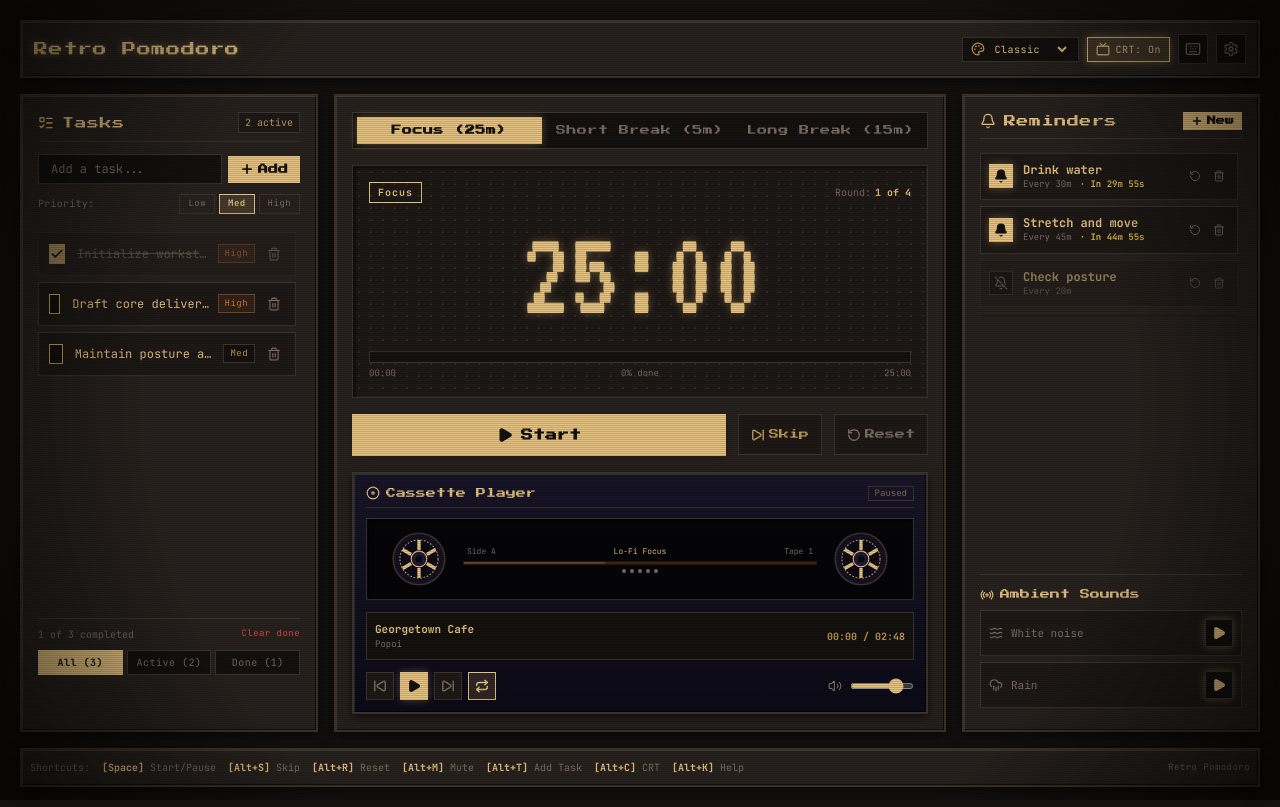
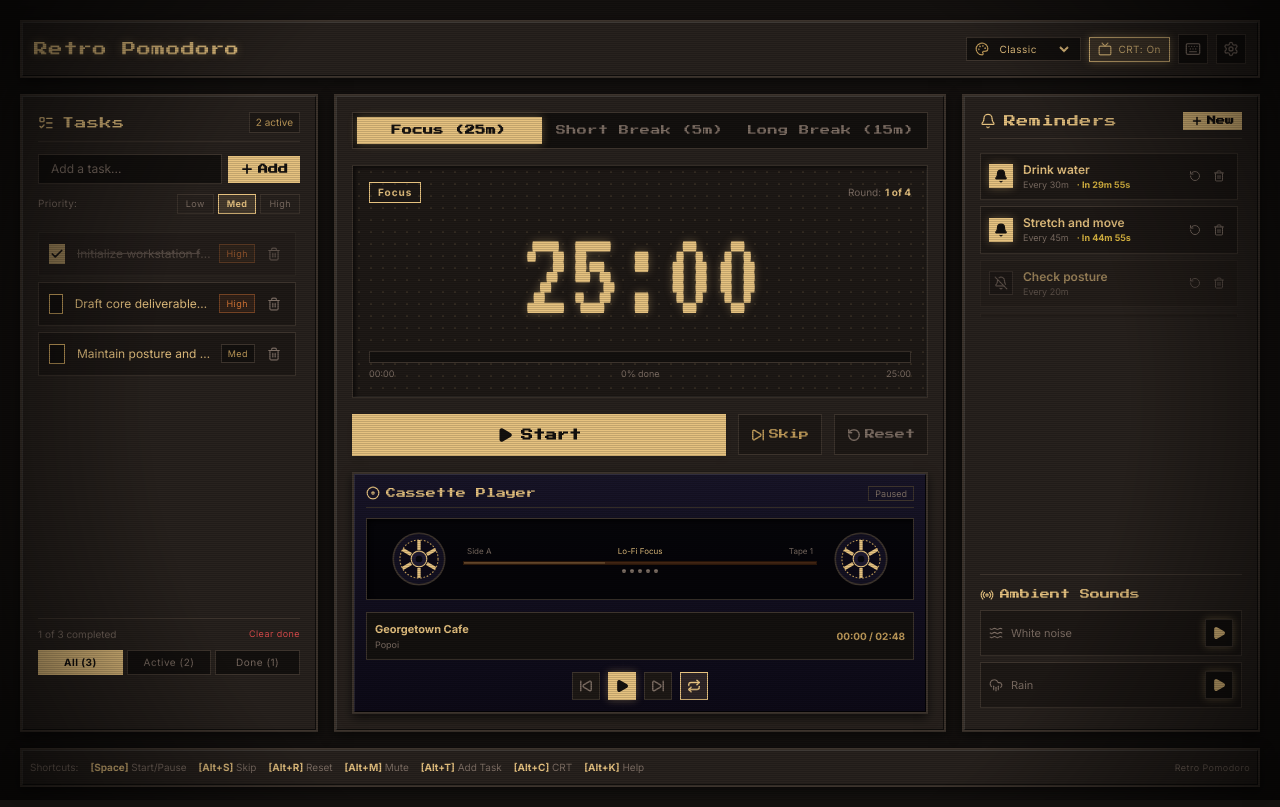
Before and after one commit to thatsyed/retro-pomodoro, a React (Vite) app: page / in a window 1280 px wide. Built offline with nearby package versions, Linux system fonts and the light colour scheme.

Commit message:
feat: remove cassette volume slider, normalize audio volumes, and apply Inter font

```diff
--- a/index.html
+++ b/index.html
@@ -9,10 +9,10 @@
 
   <link rel="preconnect" href="https://fonts.googleapis.com">
   <link rel="preconnect" href="https://fonts.gstatic.com" crossorigin>
-  <link href="https://fonts.googleapis.com/css2?family=Courier+Prime:wght@400;700&family=JetBrains+Mono:wght@400;500;700&family=Press+Start+2P&family=VT323&display=swap" rel="stylesheet">
+  <link href="https://fonts.googleapis.com/css2?family=Inter:wght@400;500;600;700;800&family=JetBrains+Mono:wght@400;500;700&family=Press+Start+2P&family=VT323&display=swap" rel="stylesheet">
   <link rel="icon" type="image/svg+xml" href="/icons/favicon.svg">
 </head>
-<body class="bg-[var(--bg-app)] text-[var(--text-primary)] min-h-screen font-mono overflow-x-hidden selection:bg-[var(--primary)] selection:text-[var(--bg-app)]">
+<body class="bg-[var(--bg-app)] text-[var(--text-primary)] min-h-screen font-sans overflow-x-hidden selection:bg-[var(--primary)] selection:text-[var(--bg-app)]">
   <div id="root"></div>
   <script type="module" src="/src/main.jsx"></script>
 </body>
--- a/src/components/cassette/CassettePlayer.jsx
+++ b/src/components/cassette/CassettePlayer.jsx
@@ -1,5 +1,5 @@
 import React, { useState, useEffect } from 'react';
-import { Play, Pause, SkipBack, SkipForward, Repeat, Volume2, VolumeX, Disc } from 'lucide-react';
+import { Play, Pause, SkipBack, SkipForward, Repeat, Disc } from 'lucide-react';
 import { audioPlayer } from '../../services/audioPlayer';
 import { CassetteReels } from './CassetteReels';
 import { soundSynth } from '../../services/soundSynth';
@@ -9,8 +9,6 @@ export function CassettePlayer() {
   const [track, setTrack] = useState(audioPlayer.getCurrentTrack());
   const [currentTime, setCurrentTime] = useState(0);
   const [duration, setDuration] = useState(0);
-  const [volume, setVolume] = useState(0.8);
-  const [isMuted, setIsMuted] = useState(false);
   const [isLooping, setIsLooping] = useState(true);
 
   useEffect(() => {
@@ -25,10 +23,8 @@ export function CassettePlayer() {
       }
     });
 
-    audioPlayer.setVolume(volume);
-
     return () => unsubscribe();
-  }, [volume]);
+  }, []);
 
   const handleTogglePlay = () => {
     soundSynth.playButtonClick();
@@ -50,24 +46,6 @@ export function CassettePlayer() {
     const nextLoop = !isLooping;
     setIsLooping(nextLoop);
     audioPlayer.setLoop(nextLoop);
-  };
-
-  const handleVolumeChange = (e) => {
-    const val = parseFloat(e.target.value);
-    setVolume(val);
-    if (isMuted && val > 0) setIsMuted(false);
-    audioPlayer.setVolume(val);
-  };
-
-  const handleToggleMute = () => {
-    soundSynth.playButtonClick();
-    if (isMuted) {
-      setIsMuted(false);
-      audioPlayer.setVolume(volume);
-    } else {
-      setIsMuted(true);
-      audioPlayer.setVolume(0);
-    }
   };
 
   const formatTime = (secs) => {
@@ -111,9 +89,8 @@ export function CassettePlayer() {
         </div>
       </div>
 
-      {/* Tape Controls & Volume */}
-      <div className="flex items-center justify-between pt-1">
-        <div className="flex items-center space-x-1.5">
+      {/* Tape Controls */}
+      <div className="flex items-center justify-center space-x-2 pt-1">
         <button
           type="button"
           onClick={handlePrev}
@@ -162,33 +139,6 @@ export function CassettePlayer() {
           <Repeat className="w-3.5 h-3.5 stroke-[2.5]" />
         </button>
       </div>
-
-        {/* Tape Deck Volume Slider */}
-        <div className="flex items-center space-x-2 pl-2">
-          <button
-            type="button"
-            onClick={handleToggleMute}
-            className="text-[var(--text-dim)] hover:text-[var(--text-primary)] cursor-pointer"
-            title={isMuted ? 'Unmute' : 'Mute'}
-          >
-            {isMuted || volume === 0 ? (
-              <VolumeX className="w-3.5 h-3.5 text-[var(--danger)]" />
-            ) : (
-              <Volume2 className="w-3.5 h-3.5" />
-            )}
-          </button>
-          <input
-            type="range"
-            min="0"
-            max="1"
-            step="0.05"
-            value={isMuted ? 0 : volume}
-            onChange={handleVolumeChange}
-            className="w-16 accent-[var(--text-primary)] cursor-pointer h-1.5 bg-[var(--bg-app)] border border-[var(--border-color)]"
-            title={`Music volume: ${Math.round((isMuted ? 0 : volume) * 100)}%`}
-          />
-        </div>
-      </div>
     </div>
   );
 }
--- a/src/services/audioPlayer.js
+++ b/src/services/audioPlayer.js
@@ -5,6 +5,7 @@ class AudioPlayerService {
     if (this.audio) {
       this.audio.preload = 'auto';
       this.audio.loop = true;
+      this.audio.volume = 0.65;
     }
     this.listeners = new Set();
     this.trackList = [
--- a/src/styles/index.css
+++ b/src/styles/index.css
@@ -80,9 +80,15 @@
   --glow-accent: 0 0 10px rgba(255, 113, 206, 0.45), 0 0 20px rgba(255, 113, 206, 0.2);
 }
 
+body {
+  font-family: 'Inter', -apple-system, BlinkMacSystemFont, 'Segoe UI', Roboto, sans-serif;
+}
+
+.font-sans { font-family: 'Inter', -apple-system, BlinkMacSystemFont, 'Segoe UI', Roboto, sans-serif; }
+.font-mono { font-family: 'Inter', -apple-system, BlinkMacSystemFont, 'Segoe UI', Roboto, sans-serif; }
+.font-code { font-family: 'JetBrains Mono', monospace; }
+.font-pixel { font-family: 'Press Start 2P', monospace; }
 .font-vt323 { font-family: 'VT323', monospace; }
-.font-pixel { font-family: 'Press Start 2P', monospace; }
-.font-mono { font-family: 'JetBrains Mono', 'Courier Prime', monospace; }
 
 .retro-bezel {
   border: 2px solid var(--border-color);
```
Lines whose indentation alone changed are shown as unchanged.
